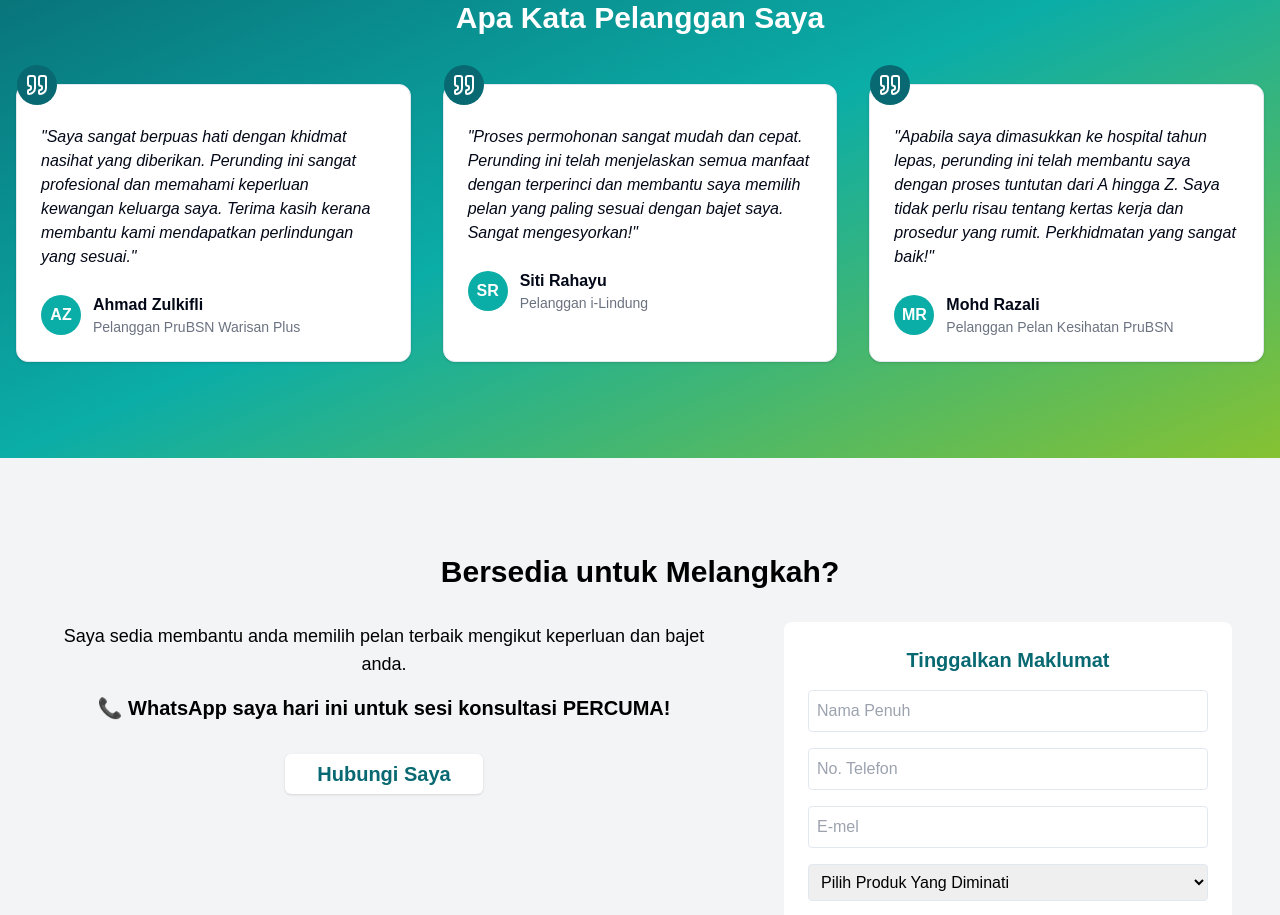
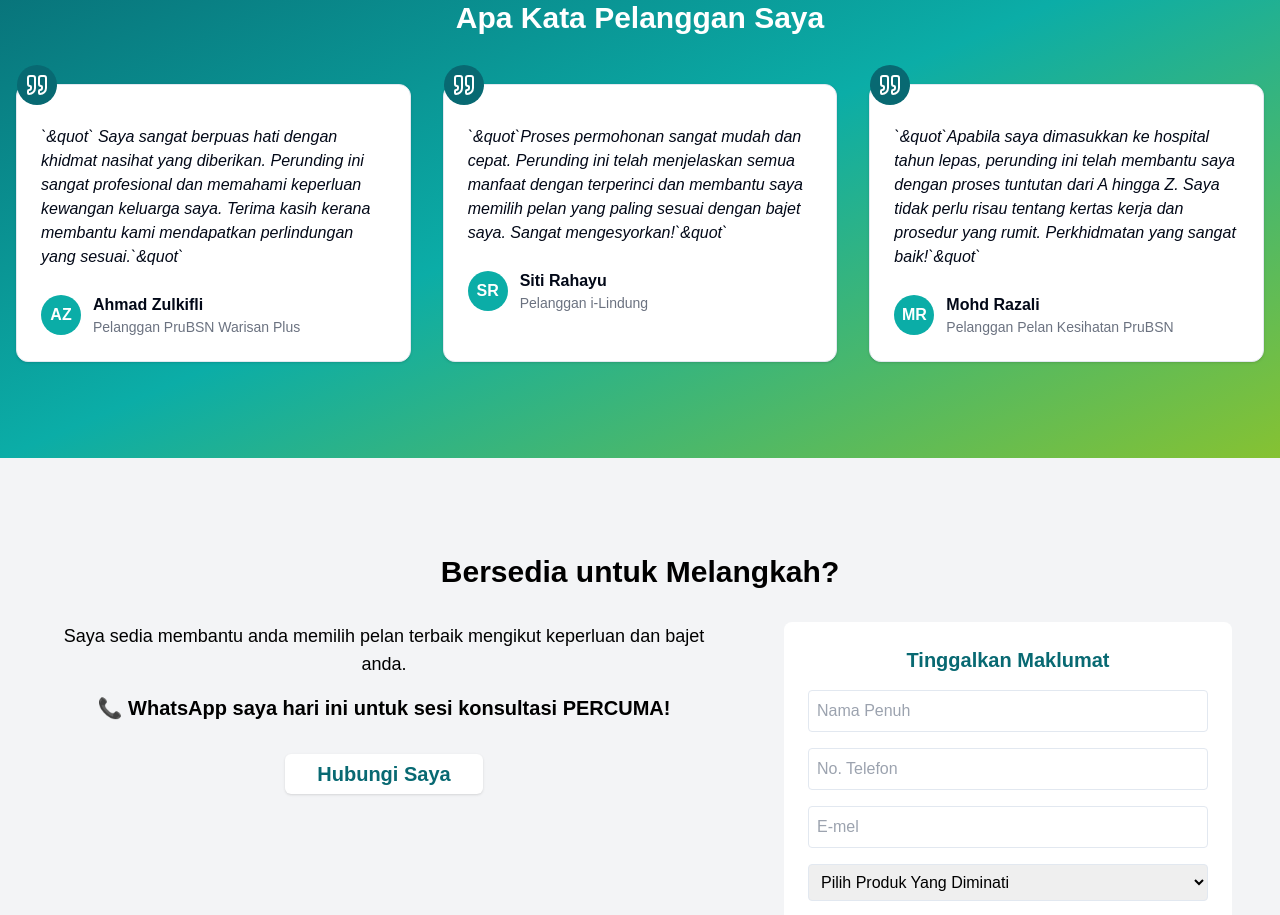
Before and after one commit to amirahyusof/prudential-takaful-landing, a Next.js app: page / in a window 1280 px wide. Shown: the part 2200-3115 px from the top of the page. Built offline with nearby package versions, Linux system fonts and the light colour scheme.

Commit message:
remove and correct component due to eslint error

```diff
--- a/app/page.tsx
+++ b/app/page.tsx
@@ -1,4 +1,4 @@
-import Image from "next/image";
+
 import Home from "./page/home";
 import About from "./page/about";
 import Products from "./page/products";
--- a/app/page/achivement.tsx
+++ b/app/page/achivement.tsx
@@ -2,8 +2,6 @@ import React from 'react'
 import {
   Card,
   CardContent,
-  CardHeader,
-  CardTitle
 } from '@/components/ui/card'
 import { Shield,
   CheckCircle,
--- a/app/page/header.tsx
+++ b/app/page/header.tsx
@@ -1,5 +1,4 @@
 
-import Image from "next/image"
 import { Button } from "@/components/ui/button"
 import { MobileNav } from "@/components/ui/mobile-nav"
 
--- a/app/page/testimony.tsx
+++ b/app/page/testimony.tsx
@@ -14,9 +14,9 @@ export default function Testimony(){
                 <Quote className="h-6 w-6 text-white" />
               </div>
               <p className="italic mb-6">
-                "Saya sangat berpuas hati dengan khidmat nasihat yang diberikan. Perunding ini sangat profesional
+                `&quot` Saya sangat berpuas hati dengan khidmat nasihat yang diberikan. Perunding ini sangat profesional
                 dan memahami keperluan kewangan keluarga saya. Terima kasih kerana membantu kami mendapatkan
-                perlindungan yang sesuai."
+                perlindungan yang sesuai.`&quot`
               </p>
               <div className="flex items-center mt-auto">
                 <div className="w-10 h-10 rounded-full bg-[#0BADA7] flex items-center justify-center text-white font-bold">
@@ -36,9 +36,9 @@ export default function Testimony(){
                 <Quote className="h-6 w-6 text-white" />
               </div>
               <p className="italic mb-6">
-                "Proses permohonan sangat mudah dan cepat. Perunding ini telah menjelaskan semua manfaat dengan
+               `&quot`Proses permohonan sangat mudah dan cepat. Perunding ini telah menjelaskan semua manfaat dengan
                 terperinci dan membantu saya memilih pelan yang paling sesuai dengan bajet saya. Sangat
-                mengesyorkan!"
+                mengesyorkan!`&quot`
               </p>
               <div className="flex items-center mt-auto">
                 <div className="w-10 h-10 rounded-full bg-[#0BADA7] flex items-center justify-center text-white font-bold">
@@ -58,9 +58,9 @@ export default function Testimony(){
                 <Quote className="h-6 w-6 text-white" />
               </div>
               <p className="italic mb-6">
-                "Apabila saya dimasukkan ke hospital tahun lepas, perunding ini telah membantu saya dengan proses
+               `&quot`Apabila saya dimasukkan ke hospital tahun lepas, perunding ini telah membantu saya dengan proses
                 tuntutan dari A hingga Z. Saya tidak perlu risau tentang kertas kerja dan prosedur yang rumit.
-                Perkhidmatan yang sangat baik!"
+                Perkhidmatan yang sangat baik!`&quot`
               </p>
               <div className="flex items-center mt-auto">
                 <div className="w-10 h-10 rounded-full bg-[#0BADA7] flex items-center justify-center text-white font-bold">
```
